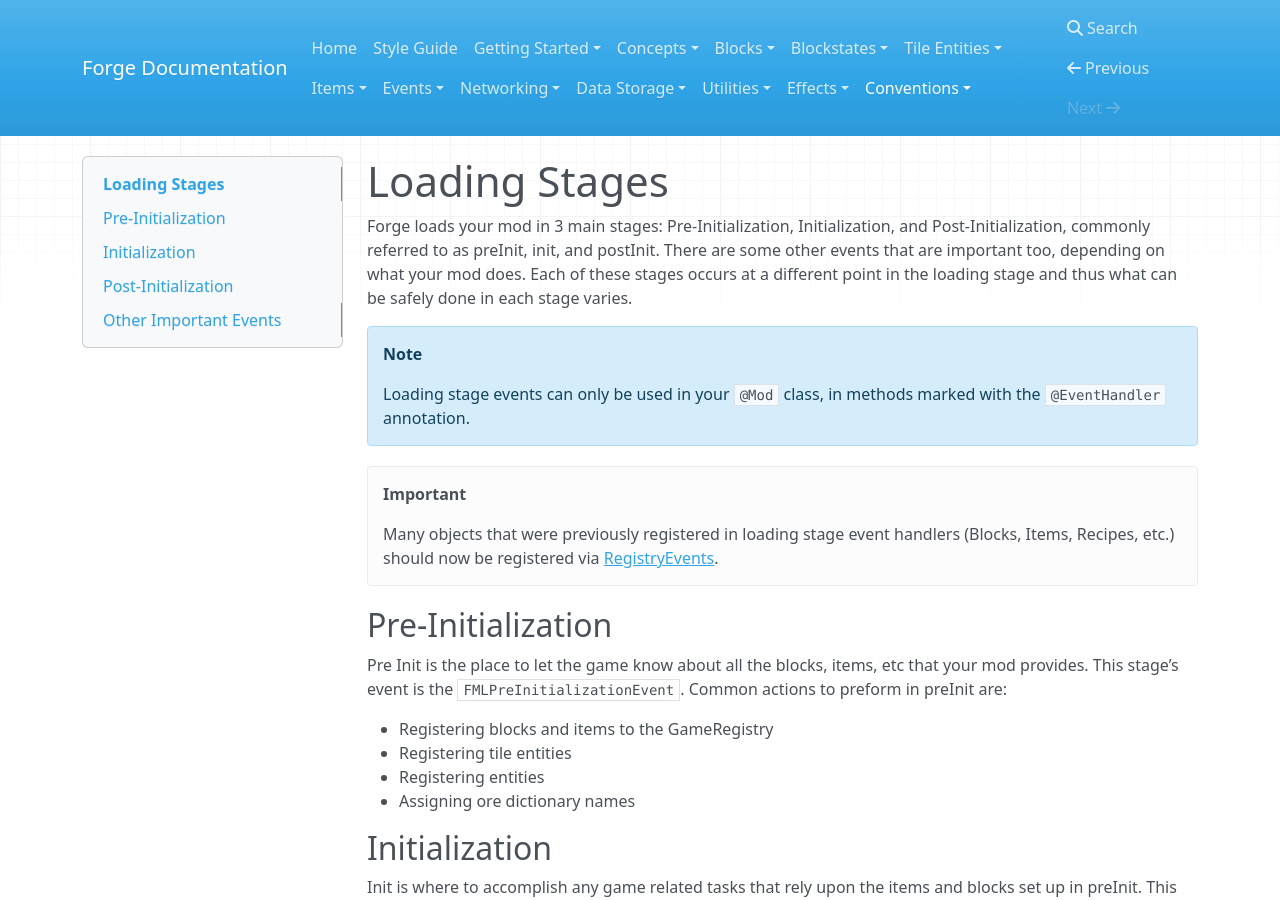
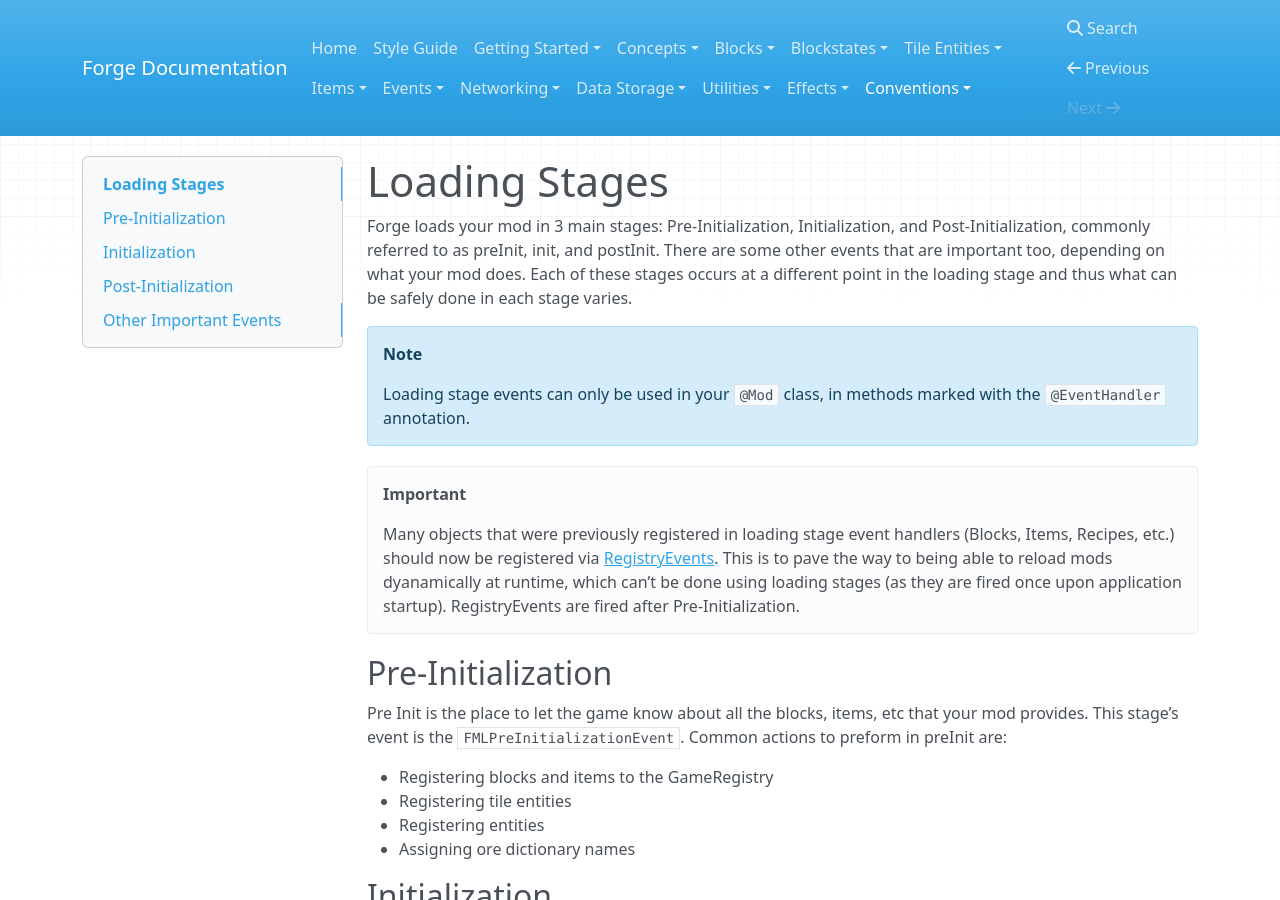
Before and after one commit to MinecraftForge/Documentation, an MkDocs documentation site: the page built from docs/conventions/loadstages.md, in a window 1280 px wide and 900 px high. Built offline with MkDocs 1.6.1, drawn with Linux system fonts in a browser that asks for light colours; nearby versions of some CDN libraries; old or Windows-style settings are respelled for this version of MkDocs.

Commit message:
Added additional detail around *why* RegistryEvents should be preferred.

```diff
--- a/docs/conventions/loadstages.md
+++ b/docs/conventions/loadstages.md
@@ -12,6 +12,8 @@ Each of these stages occurs at a different point in the loading stage and thus w
 !!! important
 
     Many objects that were previously registered in loading stage event handlers (Blocks, Items, Recipes, etc.) should now be registered via [RegistryEvents][registering].
+    This is to pave the way to being able to reload mods dyanamically at runtime, which can't be done using loading stages (as they are fired once upon application startup).
+    RegistryEvents are fired after Pre-Initialization.
 
 ## Pre-Initialization
 
```
